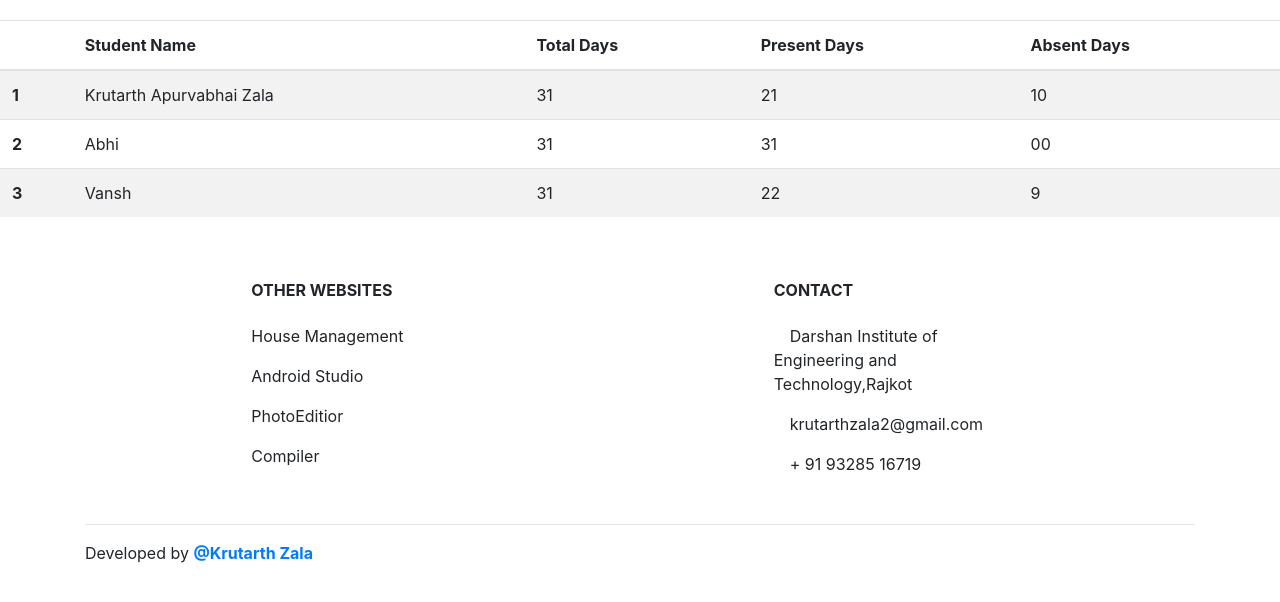
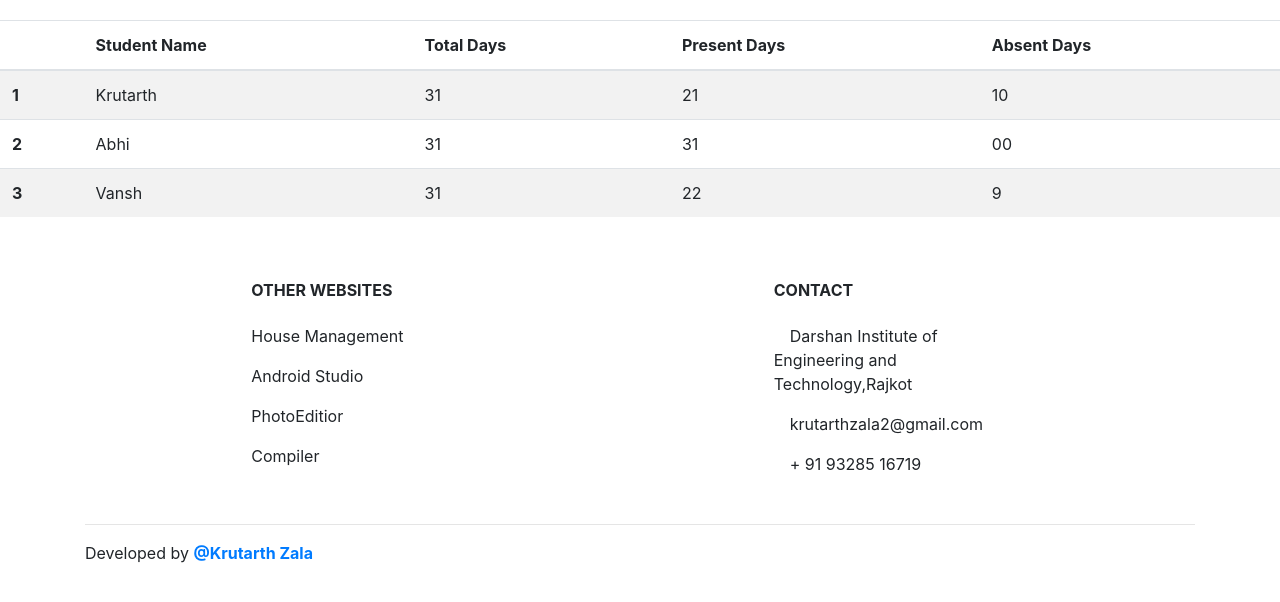
Before and after one commit to KrutarthZala/DE-Project, a plain HTML site: page stutable.html in a window 1280 px wide. Shown: the part 172-774 px from the top of the page. Drawn offline with nearby package versions, Linux system fonts and the light colour scheme.

Commit message:
Update stutable.html

```diff
--- a/stutable.html
+++ b/stutable.html
@@ -51,7 +51,7 @@
         <tbody>
           <tr>
             <th scope="row">1</th>
-            <td>Krutarth Apurvabhai Zala</td>
+            <td>Krutarth</td>
             <td>31</td>
             <td>21</td>
             <td>10</td>
```
